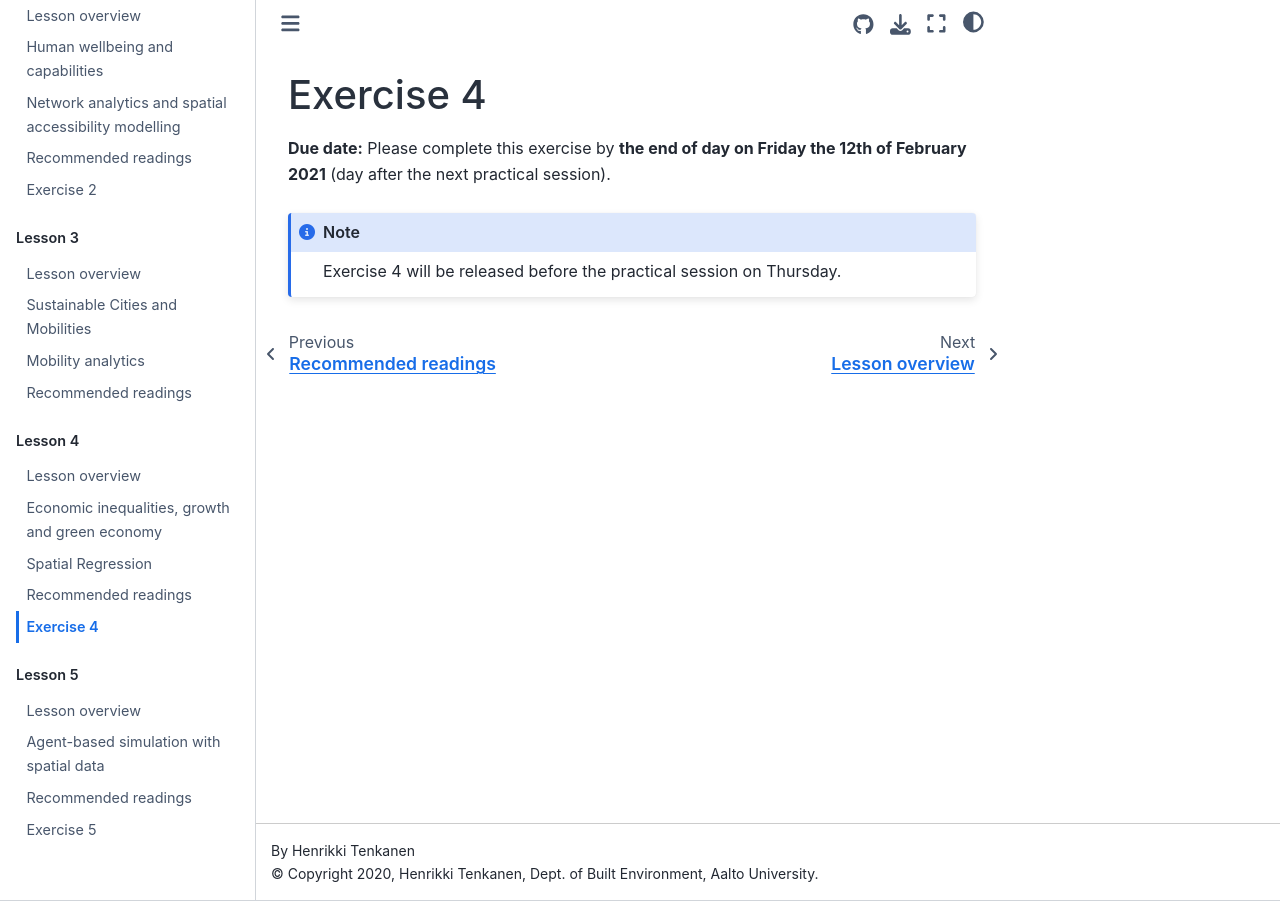
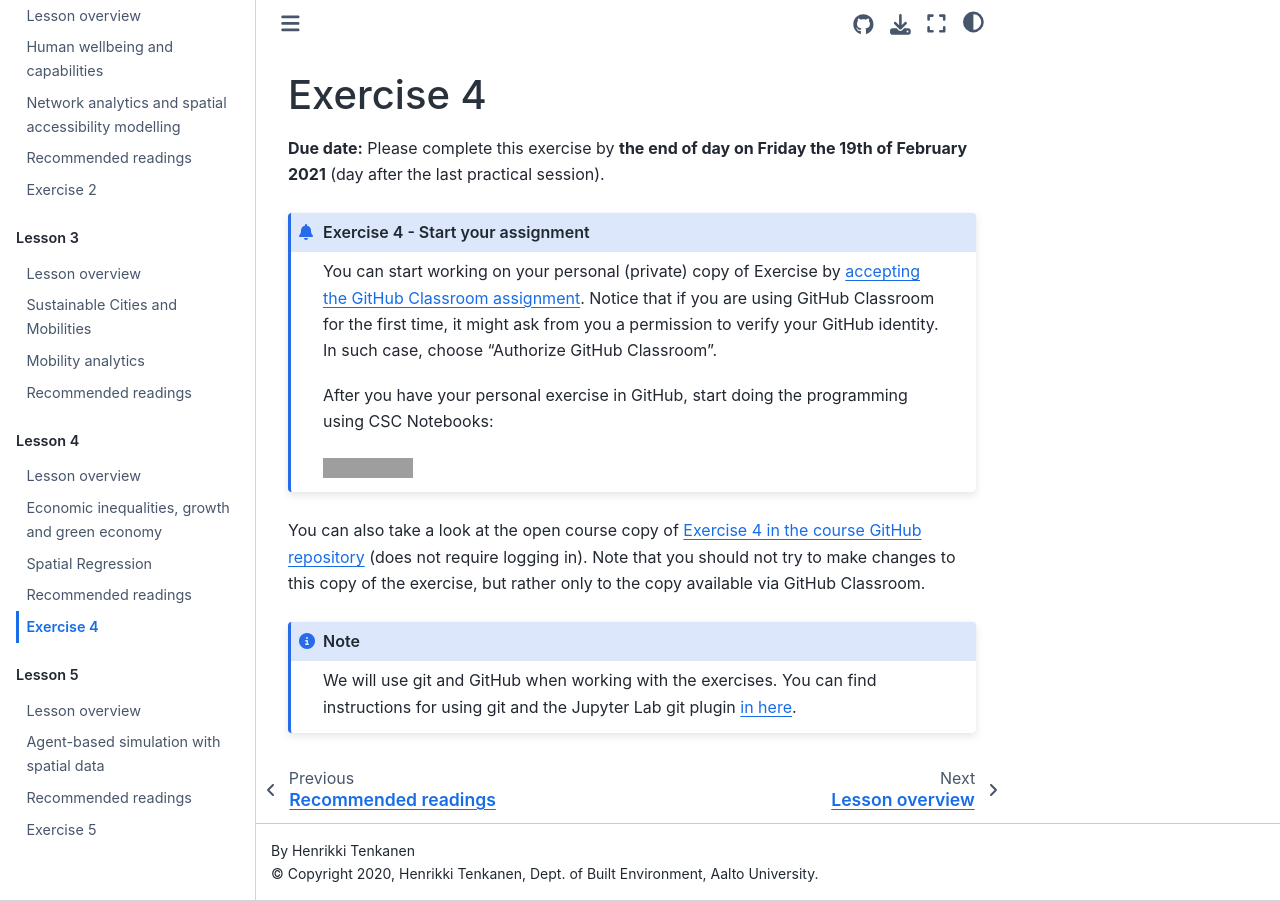
Before and after one commit to AaltoGIS/Sustainability-GIS, a Sphinx documentation site: the page built from source/lessons/L4/exercise-4.rst, in a window 1280 px wide. Built offline with Sphinx 7.4.7 and the Sphinx Book theme 1.1.4, drawn with Linux system fonts in a browser that asks for light colours; pages that are not in the unit, such as notebooks, are missing from menus; grey boxes are pictures that could not be loaded.

Commit message:
Update Exercise 4 link

```diff
--- a/source/lessons/L4/exercise-4.rst
+++ b/source/lessons/L4/exercise-4.rst
@@ -1,27 +1,22 @@
 Exercise 4
 ==========
 
-**Due date:** Please complete this exercise by **the end of day on Friday the 12th of February 2021** (day after the next practical session).
+**Due date:** Please complete this exercise by **the end of day on Friday the 19th of February 2021** (day after the last practical session).
+
+.. admonition:: Exercise 4 - Start your assignment
+
+    You can start working on your personal (private) copy of Exercise by `accepting the GitHub Classroom assignment <https://classroom.github.com/a/I--58Phh>`__. Notice that if you are using
+    GitHub Classroom for the first time, it might ask from you a permission to verify your GitHub identity. In such case, choose "Authorize GitHub Classroom".
+
+    After you have your personal exercise in GitHub, start doing the programming using CSC Notebooks:
+
+    .. image:: https://img.shields.io/badge/launch-CSC%20notebook-blue.svg
+        :target: https://notebooks.csc.fi/#/blueprint/c54303e865294208ba1ef381332fd69b
+
+You can also take a look at the open course copy of `Exercise 4 in the course GitHub repository <https://github.com/Sustainability-GIS-2021/Exercise-4>`__ (does not require logging in).
+Note that you should not try to make changes to this copy of the exercise, but rather only to the copy available via GitHub Classroom.
 
 .. note::
 
-    Exercise 4 will be released before the practical session on Thursday.
-
-..
-    .. admonition:: Exercise 4 - Start your assignment
-
-        You can start working on your personal (private) copy of Exercise by `accepting the GitHub Classroom assignment <>`__. Notice that if you are using
-        GitHub Classroom for the first time, it might ask from you a permission to verify your GitHub identity. In such case, choose "Authorize GitHub Classroom".
-
-        After you have your personal exercise in GitHub, start doing the programming using CSC Notebooks:
-
-        .. image:: https://img.shields.io/badge/launch-CSC%20notebook-blue.svg
-            :target: https://notebooks.csc.fi/#/blueprint/c54303e865294208ba1ef381332fd69b
-
-    You can also take a look at the open course copy of `Exercise 4 in the course GitHub repository <https://github.com/Sustainability-GIS-2021/Exercise-4>`__ (does not require logging in).
-    Note that you should not try to make changes to this copy of the exercise, but rather only to the copy available via GitHub Classroom.
-
-    .. note::
-
-        We will use git and GitHub when working with the exercises.
-        You can find instructions for using git and the Jupyter Lab git plugin :doc:`in here <../L1/git-basics>`.
+    We will use git and GitHub when working with the exercises.
+    You can find instructions for using git and the Jupyter Lab git plugin :doc:`in here <../L1/git-basics>`.
```
